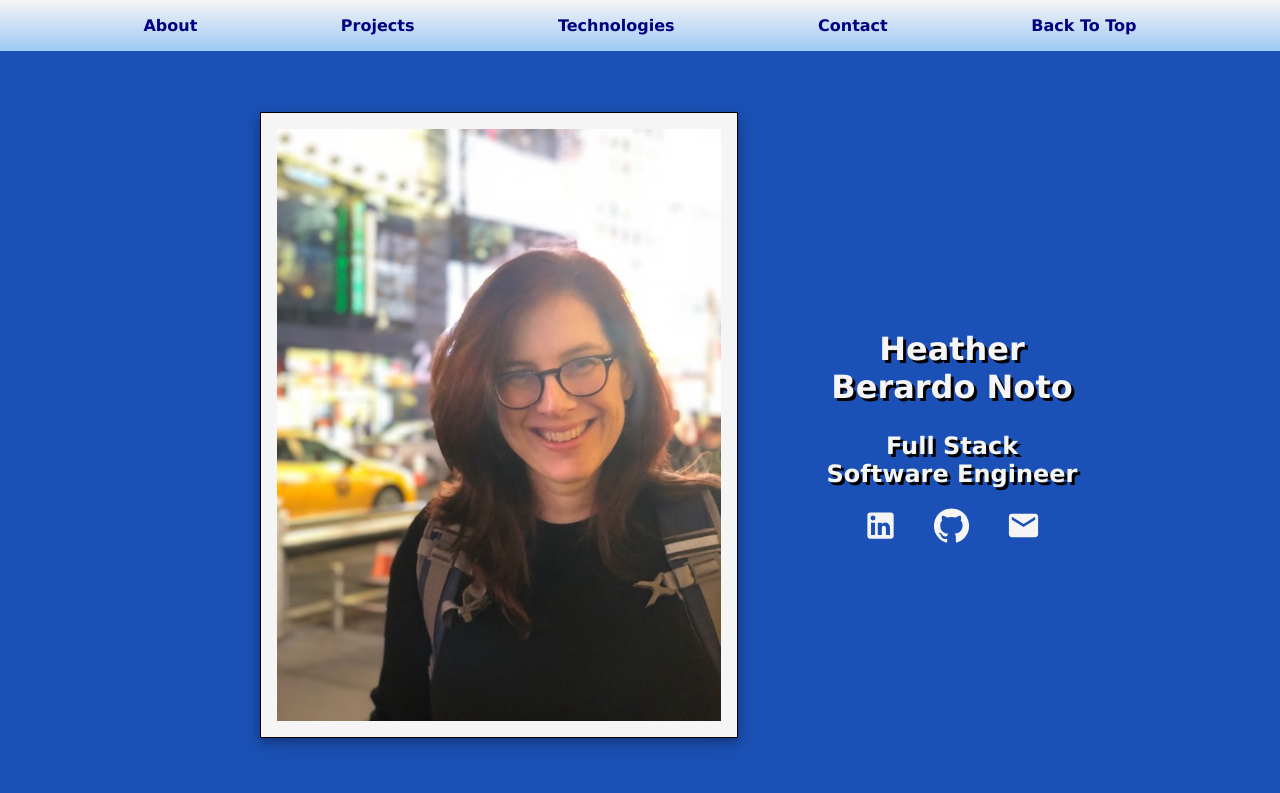
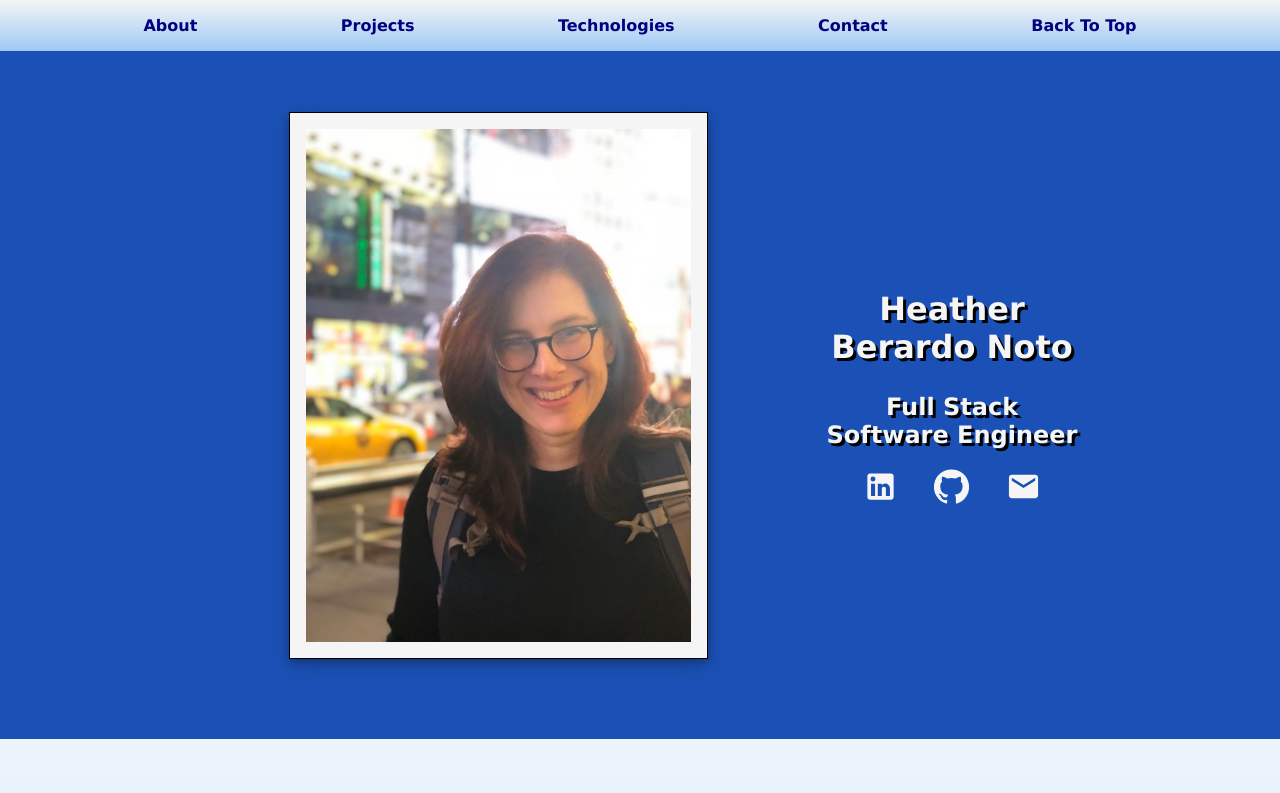
Before and after one commit to heathernoto/StarterPortfolio, a React (Create React App) app: page / in a window 1280 px wide. Shown: the top 793 px of the page. Built offline with nearby package versions, Linux system fonts and the light colour scheme.

Commit message:
resize pic

```diff
--- a/src/AboutMe/AboutMe.css
+++ b/src/AboutMe/AboutMe.css
@@ -7,8 +7,8 @@
 .about-me__box {
   display: flex;
   flex-direction: column;
-  flex-wrap: wrap;
-  justify-content: center;
+  /* flex-wrap: wrap;
+  justify-content: center; */
 }
 .about-me__box-img {
   display: flex;
--- a/src/Landing/Landing.css
+++ b/src/Landing/Landing.css
@@ -14,7 +14,7 @@
   padding-top: 6rem;
 }
 .NYC {
-  max-width: 75%;
+  max-width: 65%;
   max-height: auto;
   margin: 1rem;
   padding: 1rem;
```
